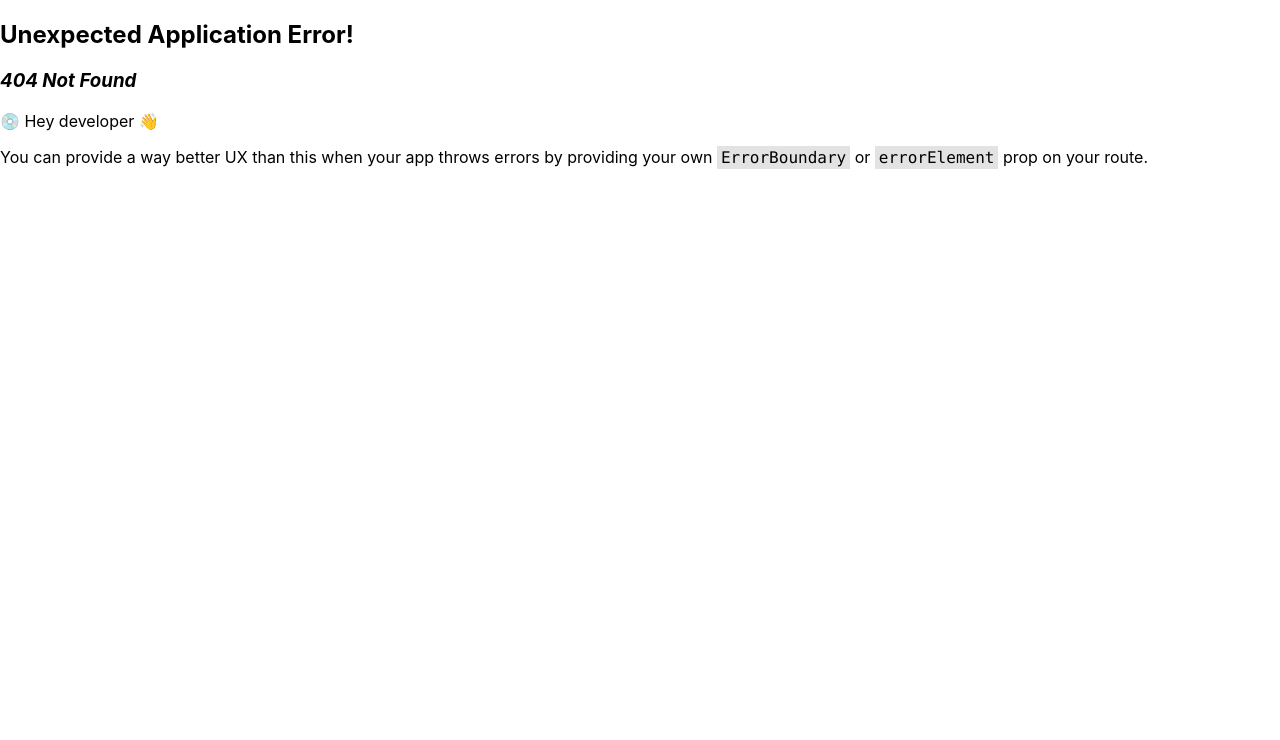
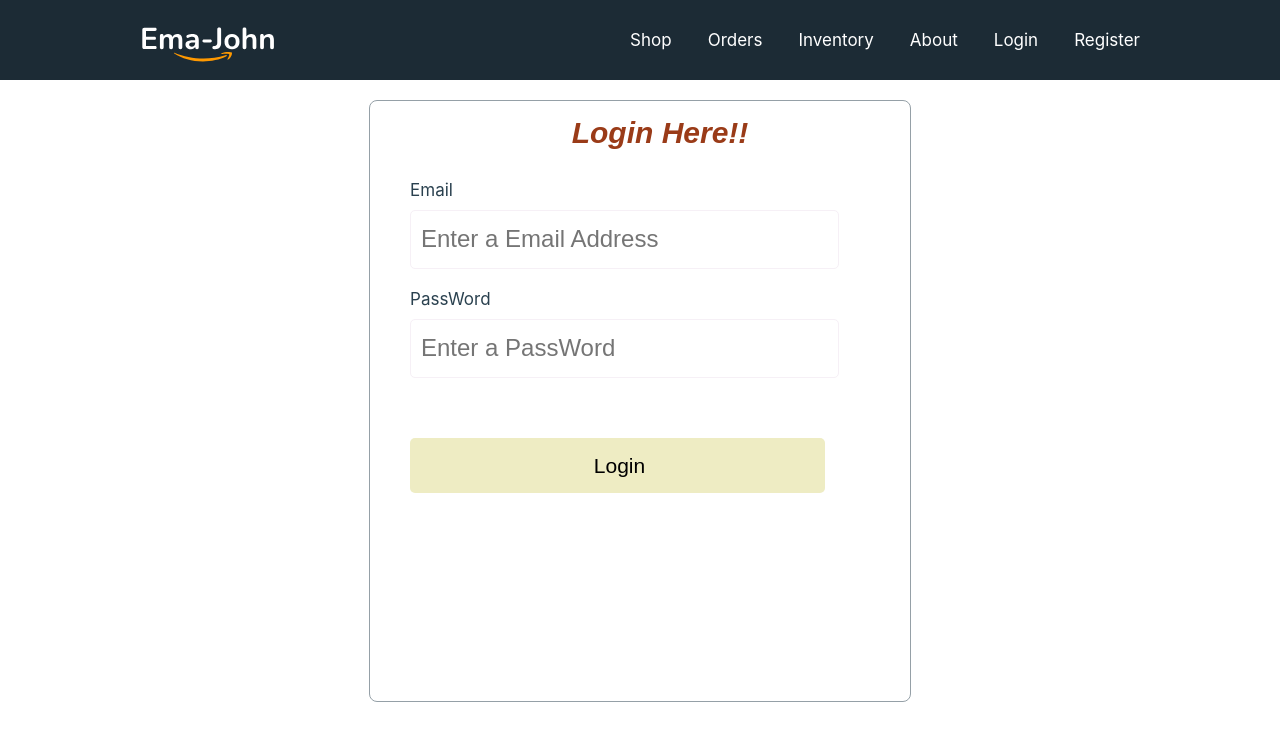
Before and after one commit to HasanTalukderictian/Ema-john-simple-ecommerce-app, a React (Create React App) app: page /login in a window 1280 px wide. Before the commit this address had no page. Shown: the top 740 px of the page. Built offline with nearby package versions, Linux system fonts and the light colour scheme.

Commit message:
Firebase Authentication Added

```diff
--- a/package.json
+++ b/package.json
@@ -9,6 +9,7 @@
     "@testing-library/jest-dom": "^5.17.0",
     "@testing-library/react": "^13.4.0",
     "@testing-library/user-event": "^13.5.0",
+    "firebase": "^10.1.0",
     "react": "^18.2.0",
     "react-dom": "^18.2.0",
     "react-router-dom": "^6.14.2",
--- a/src/components/Header/Header.js
+++ b/src/components/Header/Header.js
@@ -13,6 +13,8 @@ const Header = () => {
                 <Link to="/orders">Orders</Link>
                 <Link to="/inventory">Inventory</Link>
                 <Link to="/about">About</Link>
+                <Link to="/login">Login</Link>
+                <Link to='/register'>Register</Link>
             </div>
         </nav>
     );
--- /dev/null
+++ b/src/components/Login/Login.css
@@ -0,0 +1,54 @@
+.form-container{
+    width: 500px;
+    height: 600px;
+    margin: 20px auto;
+
+    padding-left: 40px;
+    background: #FFFFFF;
+    border:  1px solid #95A0A7;
+    border-radius: 8px;
+}
+.form-title{
+    font-family: sans-serif;
+    font-size: 30px;
+    font-style: italic;
+    color: rgb(154, 59, 24);
+    text-align: center;
+    padding: 5px;
+    margin-top: 10px;
+}
+.form-control {
+    margin-bottom: 20px;
+}
+.form-control label{
+    display: block;
+    font-size: 17px;
+    line-height: 20px;
+    letter-spacing: 0.0015em;
+    color: #2A414F;
+    margin-bottom: 10px;
+}
+.form-control input{
+    width: 415px;
+    height: 55px;
+    border: 1px solid rgb(246, 240, 246);
+    border-radius: 5px;
+    font-size: 1.5em;
+    padding-left: 10px;
+}
+.btn-submit{
+    width: 415px;
+    height: 55px;
+    background-color: rgb(238, 236, 195);
+    border-radius: 5px ;
+    border: 1px solid rgb(246, 240, 246);
+    margin-top: 40px;
+    border: none;
+    line-height: 25px;
+    font-size: 21px;
+    padding-left: 10px;
+    letter-spacing: 0.0015em;
+}
+.btn-submit:hover{
+    background-color: rgb(240, 228, 8);
+}
--- /dev/null
+++ b/src/components/Login/Login.js
@@ -0,0 +1,23 @@
+import React from 'react';
+import './Login.css';
+
+const Login = () => {
+    return (
+        <div className='form-container'>
+            <h2 className='form-title'>Login Here!!</h2>
+            <form>
+                <div className="form-control">
+                    <label htmlFor='email'> Email</label>
+                    <input type="email" name="email"  required placeholder='Enter a Email Address' />
+                </div>
+                <div className="form-control">
+                    <label htmlFor='password'> PassWord</label>
+                    <input type="PassWord" name="password"  required placeholder='Enter a PassWord ' />
+                </div>
+                <input className='btn-submit' type="submit" value="Login" />
+            </form>
+        </div>
+    );
+};
+
+export default Login;
--- a/src/components/Orders/Orders.css
+++ b/src/components/Orders/Orders.css
@@ -0,0 +1,3 @@
+.orders-container{
+
+}
--- /dev/null
+++ b/src/components/Register/Register.js
@@ -0,0 +1,26 @@
+import React from 'react';
+
+const Register = () => {
+    return (
+        <div className='form-container'>
+            <h2 className='form-title'>Register!!</h2>
+            <form>
+                <div className="form-control">
+                    <label htmlFor='email'> Email</label>
+                    <input type="email" name="email"  required placeholder='Enter a Email Address' />
+                </div>
+                <div className="form-control">
+                    <label htmlFor='password'> PassWord</label>
+                    <input type="PassWord" name="password"  required placeholder='Enter a PassWord ' />
+                </div>
+                <div className="form-control">
+                    <label htmlFor='password'>Confirm PassWord</label>
+                    <input type="PassWord" name="confirm"  required placeholder='Enter a PassWord Again ' />
+                </div>
+                <input className='btn-submit' type="submit" value="Register" />
+            </form>
+        </div>
+    );
+};
+
+export default Register;
```
Also changed, not shown: src/App.js (+8 -0 lines), src/components/Firebase.auth/firebase.init.js (added, +19 -0 lines), src/components/Register/Register.css (added), 1 other file (tests, documents, lock files or other folders).
